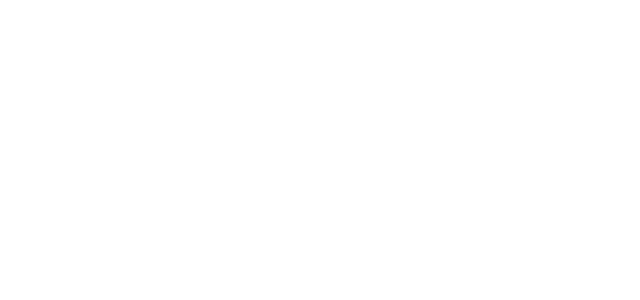
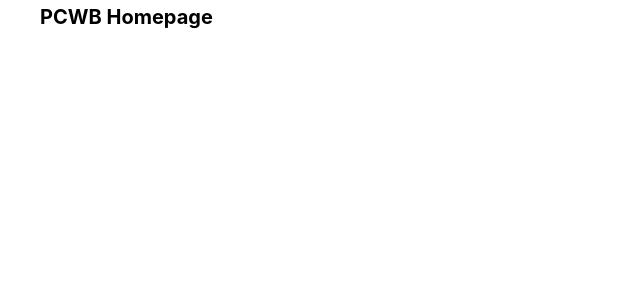
Before and after one commit to kennja05/pcwb-V2, a React (Create React App) app: page / in a window 1280 px wide. Shown: the top 300 px of the page, without its empty margins (0-640 px from the left). Built offline with nearby package versions, Linux system fonts and the light colour scheme.

Commit message:
add routes and components for pages

```diff
--- a/src/App.css
+++ b/src/App.css
@@ -1,38 +1,36 @@
-.App {
-  text-align: center;
+:root {
+    --color-orange: #f37955;
+    --color-gray: #777;
+    --color-black: #040404;
+    --color-white: #fbfbfb;
+    --color-offwhite: #fbedda;
+    --color-darkblue: #262c40;
+    --color-darkblue2: #192333;
+  }
+
+*,
+*::after,
+*::before {
+    margin: 0;
+    padding: 0;
+    box-sizing: inherit;
 }
 
-.App-logo {
-  height: 40vmin;
-  pointer-events: none;
+html {
+    font-size: 62.5%;
+    scroll-behavior: smooth;
 }
 
-@media (prefers-reduced-motion: no-preference) {
-  .App-logo {
-    animation: App-logo-spin infinite 20s linear;
-  }
+body {
+    line-height: 1.7;
+    text-indent: 4rem;
 }
 
-.App-header {
-  background-color: #282c34;
-  min-height: 100vh;
-  display: flex;
-  flex-direction: column;
-  align-items: center;
-  justify-content: center;
-  font-size: calc(10px + 2vmin);
-  color: white;
+a, a:hover, a:focus, a:active {
+    text-decoration: none;
+    color: inherit;
 }
 
-.App-link {
-  color: #61dafb;
+ul {
+    list-style: none;
 }
-
-@keyframes App-logo-spin {
-  from {
-    transform: rotate(0deg);
-  }
-  to {
-    transform: rotate(360deg);
-  }
-}
--- a/src/App.js
+++ b/src/App.js
@@ -1,5 +1,9 @@
 import './App.css';
-import Director from './pages/director.js'
+import Director from './pages/director.js';
+import Events from './pages/events.js';
+import Media from './pages/media.js';
+import Members from './pages/members.js';
+import Homepage from './pages/homepage.js';
 import {
   BrowserRouter as Router,
   Switch,
@@ -15,6 +19,18 @@ function App() {
           <Route path='/director'>
             <Director />
           </Route>
+          <Route path='/events'>
+            <Events />
+          </Route>
+          <Route path='/media'>
+            <Media />
+          </Route>
+          <Route path='/members'>
+            <Members />
+          </Route>
+          <Route path='/'>
+            <Homepage />
+          </Route>
         </Switch>
       </div>
     </Router>
--- a/src/pages/events.js
+++ b/src/pages/events.js
@@ -0,0 +1,5 @@
+export default function Events(){
+    return(
+        <h1>Events</h1>
+    )
+}
--- a/src/pages/homepage.js
+++ b/src/pages/homepage.js
@@ -0,0 +1,7 @@
+export default function Homepage(){
+    return(
+        <h1>
+            PCWB Homepage
+        </h1>
+    )
+}
--- a/src/pages/media.js
+++ b/src/pages/media.js
@@ -0,0 +1,5 @@
+export default function Media(){
+    return(
+        <h1>Media Page</h1>
+    )
+}
--- /dev/null
+++ b/src/pages/members.js
@@ -0,0 +1,9 @@
+import React from 'react'
+
+export default class Members extends React.Component {
+    render(){
+        return(
+            <h1>Member's Page</h1>
+        )
+    }
+}
```
Also changed, not shown: 1 other file (tests, documents, lock files or other folders).
